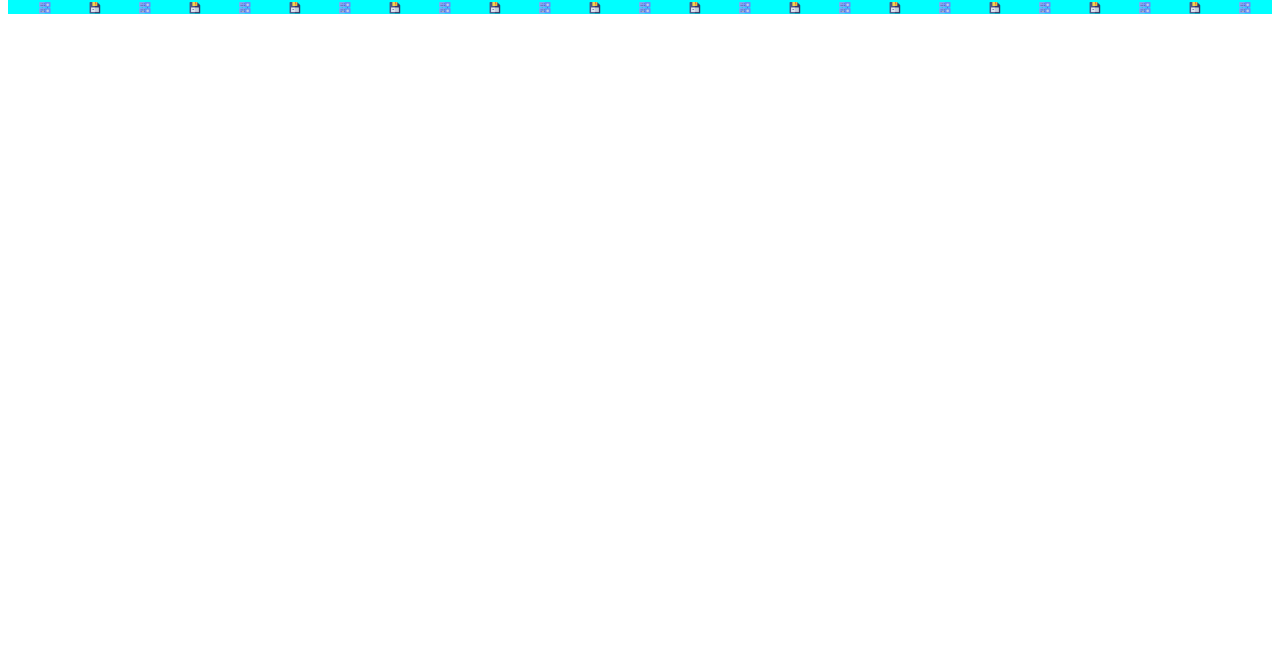
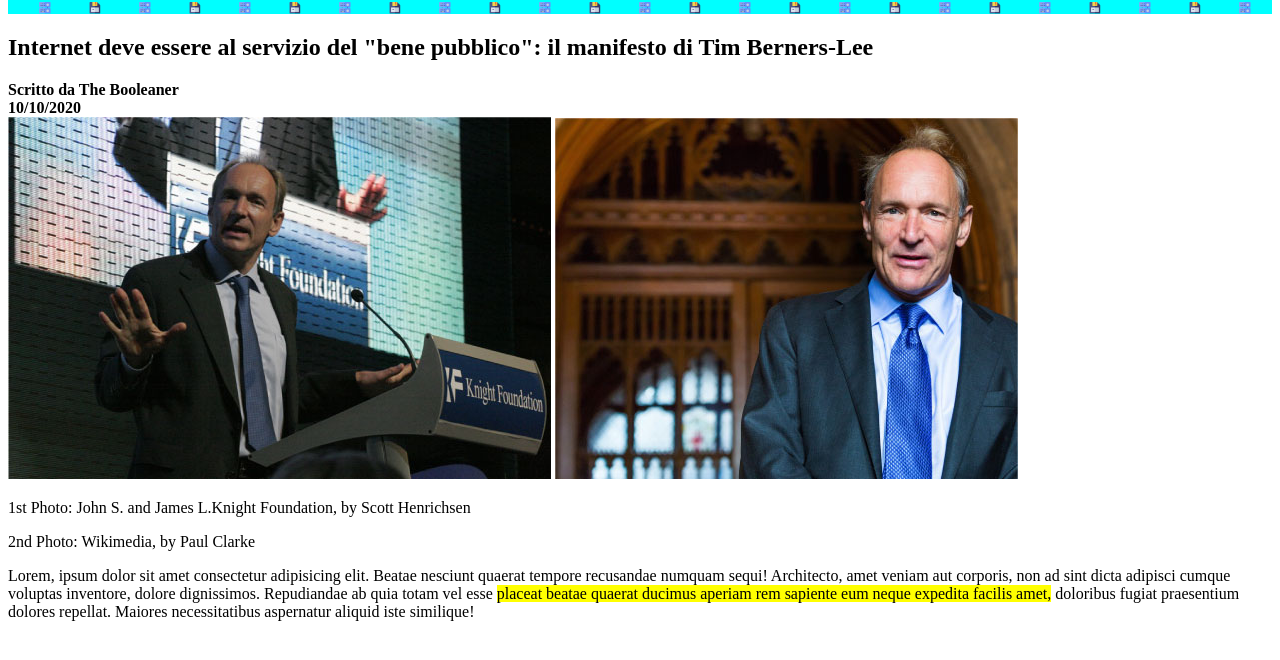
Before and after one commit to AndreaLinza/html-css-booleaner, a plain HTML site: page index.html in a window 1280 px wide. Shown: the part 94-754 px from the top of the page. Drawn offline with Linux system fonts and the light colour scheme.

Commit message:
First-Section

```diff
--- a/index.html
+++ b/index.html
@@ -14,6 +14,35 @@
         <img id="Logo" src="./imgs/logo.svg" alt="">
     </header>
 
+    <main>
+        <!--Parte Principale-->
+        <section>
+            <h1>Internet deve essere al servizio del "bene pubblico": il manifesto di Tim Berners-Lee</h1>
+            <div class="write">
+                <strong>Scritto da <span>The Booleaner</span></strong> <br>
+                <strong>10/10/2020</strong>
+            </div>
+
+            <div class="container-img">
+                <img src="./imgs/tim-1.jpg" alt="Tim-Lee-1">
+                <img src="./imgs/tim-2.jpg" alt="Tim-Lee-2">
+                <p class="photo-description">1st Photo: John S. and James L.Knight Foundation, by Scott Henrichsen </p>
+                <p class="photo-description">2nd Photo: Wikimedia, by Paul Clarke</p>
+            </div>
+        </section>
+        <!--Sezione centrale-->
+        <section>
+            <p class="text-highlighted">
+                Lorem, ipsum dolor sit amet consectetur adipisicing elit. Beatae nesciunt quaerat tempore recusandae
+                numquam sequi! Architecto, amet veniam aut corporis, non ad sint dicta adipisci cumque voluptas
+                inventore, dolore dignissimos.
+                Repudiandae ab quia totam vel esse <mark> placeat beatae quaerat ducimus aperiam rem sapiente eum neque
+                    expedita facilis amet,</mark> doloribus fugiat praesentium dolores repellat. Maiores necessitatibus
+                aspernatur aliquid iste similique!
+            </p>
+
+        </section>
+    </main>
 </body>
 
 </html>
```
